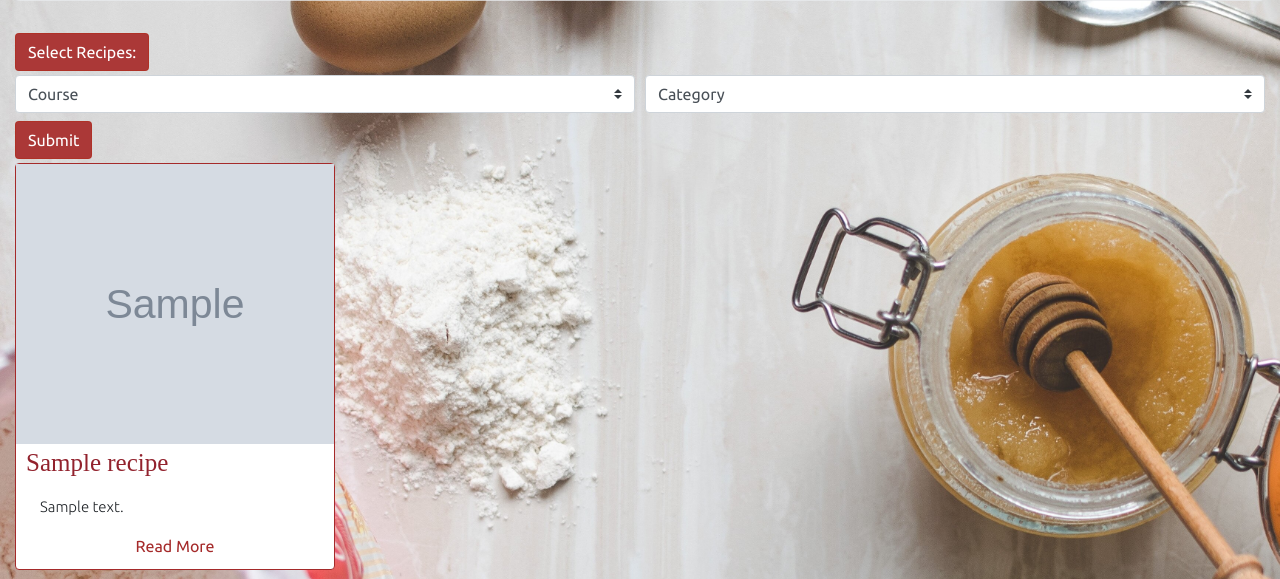
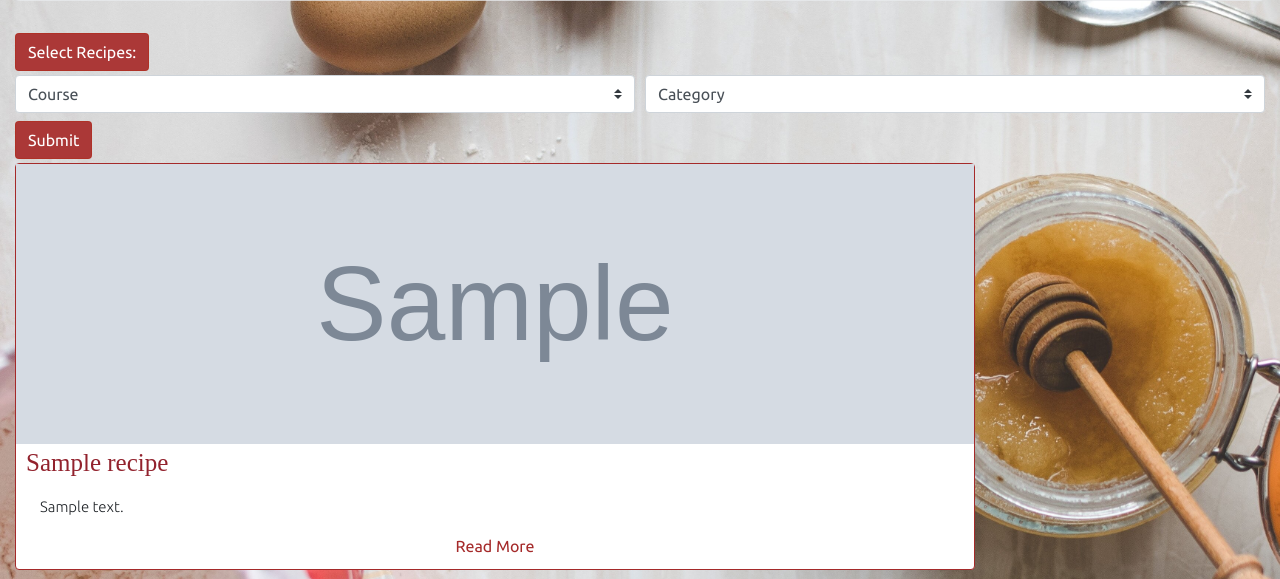
Before and after one commit to edshuli/Yiami-DCProject, a Flask app: page /get_recipes in a window 1280 px wide. Shown: the part 424-1003 px from the top of the page. Run offline with Flask 2, Linux system fonts and the light colour scheme; grey boxes marked "Sample" are stand-in pictures; a database or web service that is not in the repository returns one stand-in record (values such as "Sample title"); some libraries are stand-ins or nearby versions; some web fonts are replaced.

Commit message:
Made changes at style.css

```diff
--- a/static/css/style.css
+++ b/static/css/style.css
@@ -157,7 +157,6 @@
 }
 
 .recipesContainer .card {
-    width: 20rem;
     margin-bottom: 20px;
     border: 1px solid #a52a2a;
 }
```
